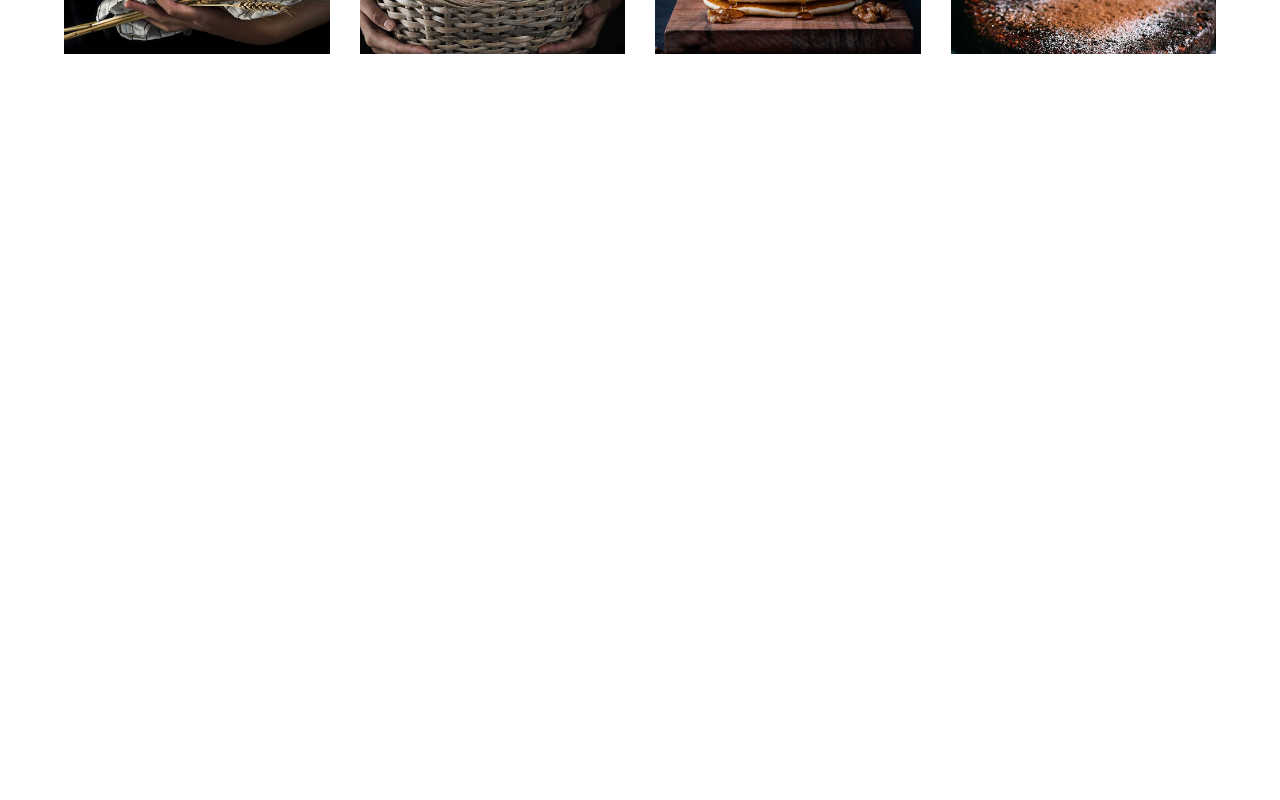
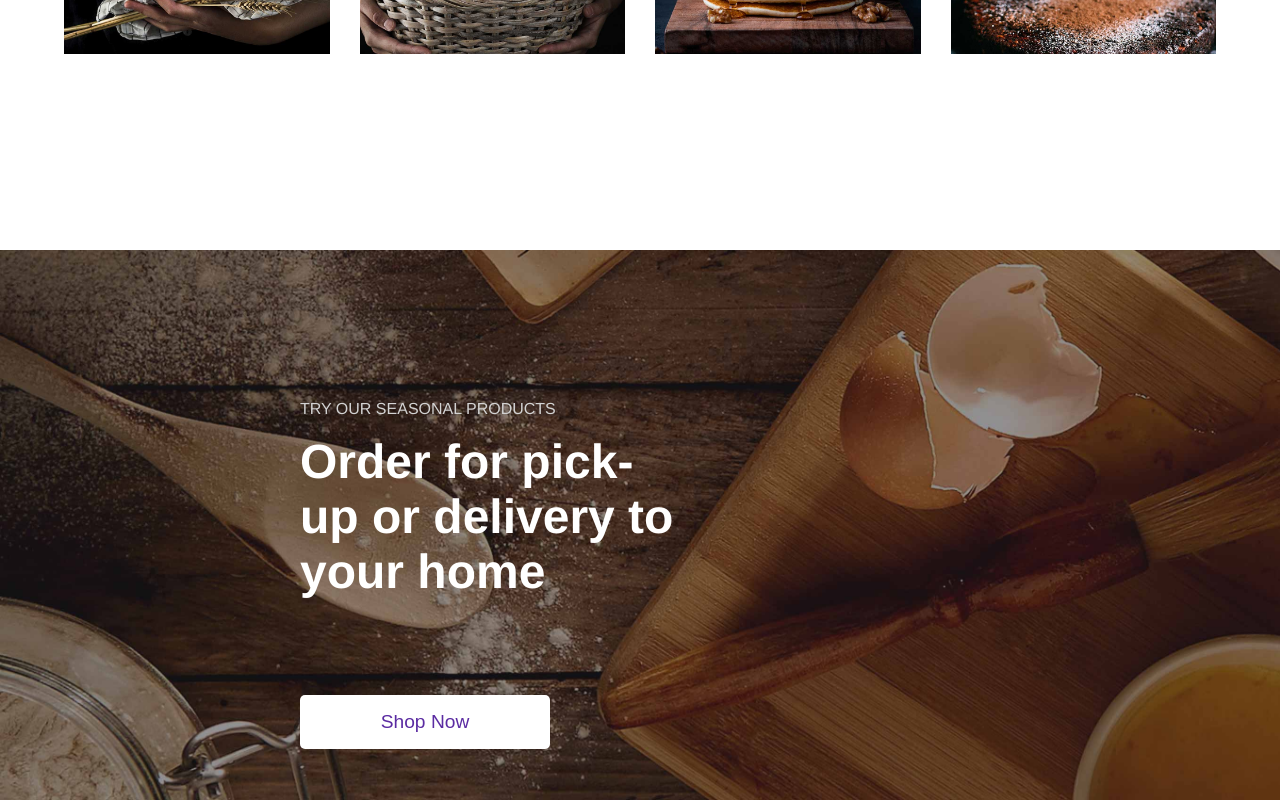
Before and after one commit to GianlucaSirianni/proj-html-vuejs, a Vue app: page / in a window 1280 px wide. Shown: the part 6880-7680 px from the top of the page. Before the commit the page ends 6938 px from the top, so only its background shows below. Built offline with nearby package versions, Linux system fonts and the light colour scheme.

Commit message:
call to action completo

```diff
--- /dev/null
+++ b/src/components/Footer/CallAction.vue
@@ -0,0 +1,66 @@
+<template>
+    <div class="callToAction">
+        <div class="text">
+            <p>TRY OUR SEASONAL PRODUCTS</p>
+            <h1>Order for pick-up or delivery to your home</h1>
+            <button>Shop Now</button>
+        </div>
+
+    </div>
+</template>
+
+<script>
+    export default {
+        name: 'CallAction',
+    }
+</script>
+
+<style lang="scss" scoped>
+    .callToAction{
+        background-image: url(../../assets/img/call-to-action-bg.jpg);
+        background-size: cover;
+        background-repeat: no-repeat;
+        height: 550px;
+        position: relative;
+    }
+
+    .text{
+        width: 30%;
+        color: white;
+        position: absolute;
+        top: 150px;
+        left: 300px;
+
+    }
+
+    button {
+    width: 250px;
+    padding: 1rem;
+    color: #5b2ca2;
+    border-color: white;
+    background-color: white;
+    border-style: none;
+    border-radius: 5px;
+    font-size: larger;
+    margin-top: 3rem;
+
+  }
+
+  button:hover{
+    background-color: #5b2ca2;
+    color: white;
+    transition-duration: 0.5s;
+  }
+
+  p{
+    color: lightgray;
+  }
+
+  h1 {
+    margin-top: 1rem;
+    margin-bottom: 3rem;
+    font-size: 3rem;
+
+  }
+
+</style>
--- a/src/components/Footer/FooterComp.vue
+++ b/src/components/Footer/FooterComp.vue
@@ -0,0 +1,23 @@
+<template>
+    <div>
+        <CallAction class="callAction"/>
+    </div>
+</template>
+
+<script>
+import CallAction from '../Footer/CallAction.vue'
+    export default {
+        name: 'FooterComp',
+        components: {
+            CallAction,
+        }
+    }
+</script>
+
+<style lang="scss" scoped>
+
+.callAction{
+    margin-top: 12rem;
+}
+
+</style>
--- a/src/components/Main/StayTouch.vue
+++ b/src/components/Main/StayTouch.vue
@@ -65,6 +65,7 @@ width: 50%;
     display: flex;
     align-content: center;
     justify-content: center;
+
      .fa-instagram{
         margin-right: 10px;
      }
@@ -73,6 +74,7 @@ width: 50%;
   button:hover{
     color: #5b2ca2;
     background-color: white;
+    transition-duration: 0.5s;
   }
 
   h1 {
--- a/src/components/Main/VisitBakeries.vue
+++ b/src/components/Main/VisitBakeries.vue
@@ -49,7 +49,7 @@ export default {
 }
 
 img:hover {
-            transform: scale(1.2);
+  transform: scale(1.2);
 }
 
 .bg1 {
```
